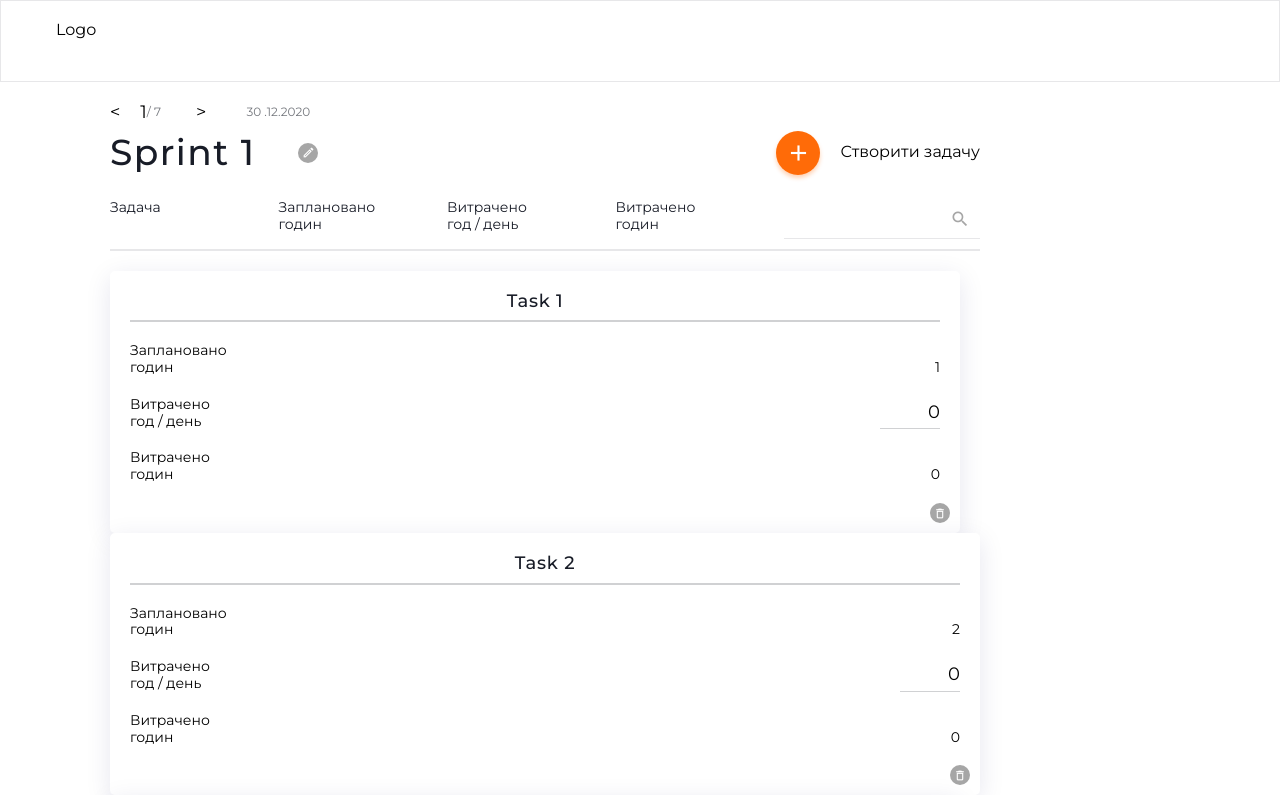
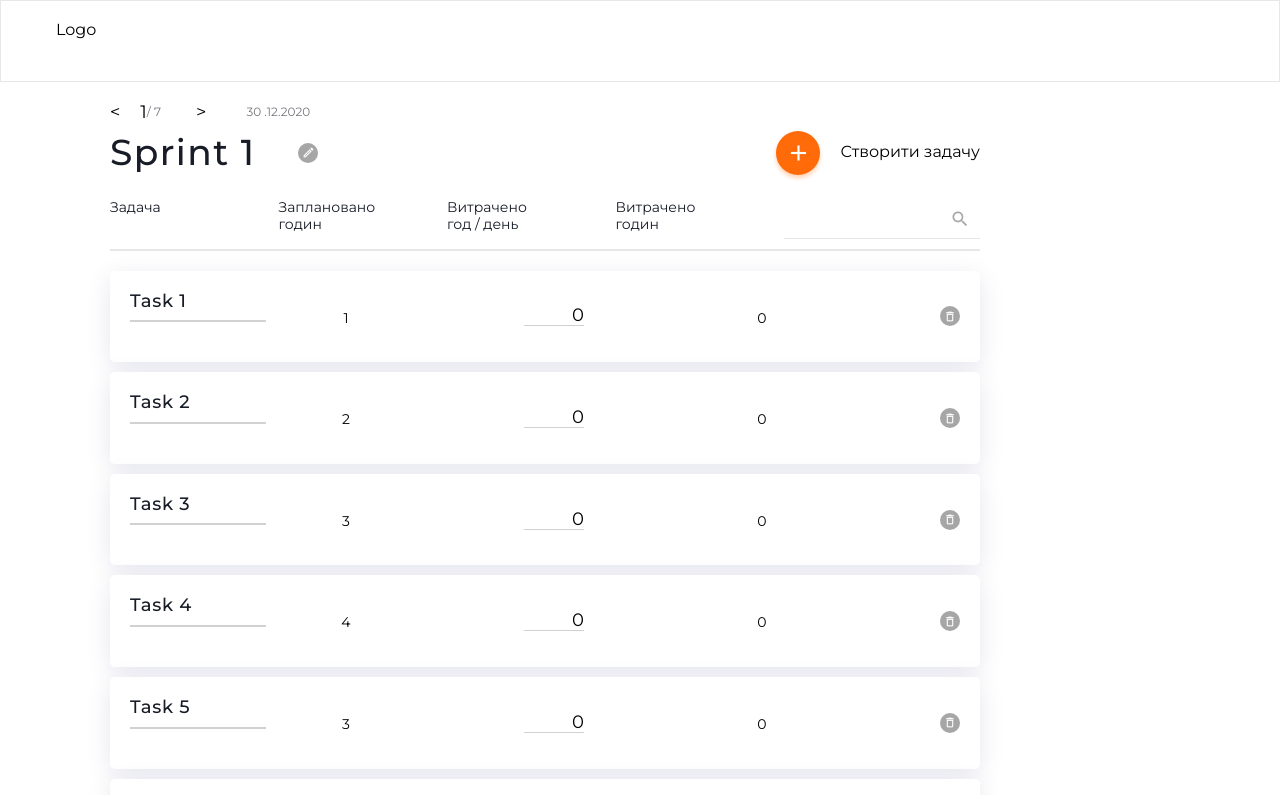
Before and after one commit to MartyInFuture/react-project, a React (Create React App) app: page / in a window 1280 px wide. Shown: the top 795 px of the page. Built offline with nearby package versions, Linux system fonts and the light colour scheme.

Commit message:
Добавляет стили к десктопу

```diff
--- a/src/Components/tasks/taskListItem/TaskListItemStyled.jsx
+++ b/src/Components/tasks/taskListItem/TaskListItemStyled.jsx
@@ -76,6 +76,10 @@ export const TaskListItemWrapper = styled.div`
             right: 10px;
     }
 
+    .TaskDescriptionDesktop {
+        display: none;
+    }
+
     /* ============================================= Tablet ================================================================= */
     @media screen and (min-width: 768px) {
         width: 216px;
@@ -113,5 +117,39 @@ export const TaskListItemWrapper = styled.div`
     @media screen and (min-width: 1280px) {
         margin: 0px;
         width:100%;
+        flex-direction: row;
+        :nth-child(2n+1) {
+            margin-right: 0px;
+        }
+        margin-bottom: 10px;
+        /* margin-right: 0px; */
+        /* background-color: black; */
+
     }
+
+    .TaskDescriptionTablet {
+        display: none;
+    }
+
+    .TaskDescriptionDesktop {
+        display: flex;
+        justify-content: space-between;
+        width: 100%;
+    }
+
+    .TitleWrapper {
+        margin-right: 30px;
+    }
+
+    .describtionHourNumber {
+        width: 100px;
+        display: flex;
+        justify-content: center;
+    }
+
+    .TitleWrapper {
+        width: 170px;
+    }
+
+
 `;
--- a/src/Components/tasks/taskListItem/taskListItem.jsx
+++ b/src/Components/tasks/taskListItem/taskListItem.jsx
@@ -11,8 +11,11 @@ const TaskListItem = ({task}) => {
 
     return (
         <TaskListItemWrapper key={task._id}>
+            <div className="TitleWrapper">
                 <h3 className="TaskTitle">{task.title}</h3>
                 <div className="TaskTitleAfter"></div>
+            </div>
+                <div className="TaskDescriptionTablet">
                     <p className="describtion"><span className="describtionHour">Заплановано годин</span><span className="describtionHourNumber">{task.hoursPlanned}</span></p>
                     <p className="describtion"><span className="describtionHour">Витрачено год / день</span><span className="describtionNumber">{task.hoursWasted}</span></p>
                     <p className="describtion describtionLastChild"><span className="describtionHour">Витрачено годин</span><span className="describtionHourNumber">{task.hoursWastedPerDay.map(item => (
@@ -21,6 +24,21 @@ const TaskListItem = ({task}) => {
                     <div className="BtnDelete">
                         <Button icon='delete' classBtn='editDelete'/>
                     </div>
+            </div>
+            <div className="TaskDescriptionDesktop">
+
+                    <span className="describtionHourNumber">{task.hoursPlanned}</span>
+                    <span className="describtionNumber">{task.hoursWasted}</span>
+                    <span className="describtionHourNumber">{task.hoursWastedPerDay.map(item => (
+                        item.singleHoursWasted
+                    ))}</span>
+
+                <div className="BtnDeleteDesktop">
+                    <Button icon='delete' classBtn='editDelete'/>
+                </div>
+
+            </div>
+
 
         </TaskListItemWrapper>
     );
--- a/src/pages/tasks/TasksStyled.jsx
+++ b/src/pages/tasks/TasksStyled.jsx
@@ -231,6 +231,10 @@ export const TasksStyled = styled.div`
 
         }
 
+        .discrbtionHours {
+            width: 100px;
+        }
+
         /* .inputSearchDesktop:active,
                             :hover,
                             :focus
```
Lines whose indentation alone changed are shown as unchanged.
